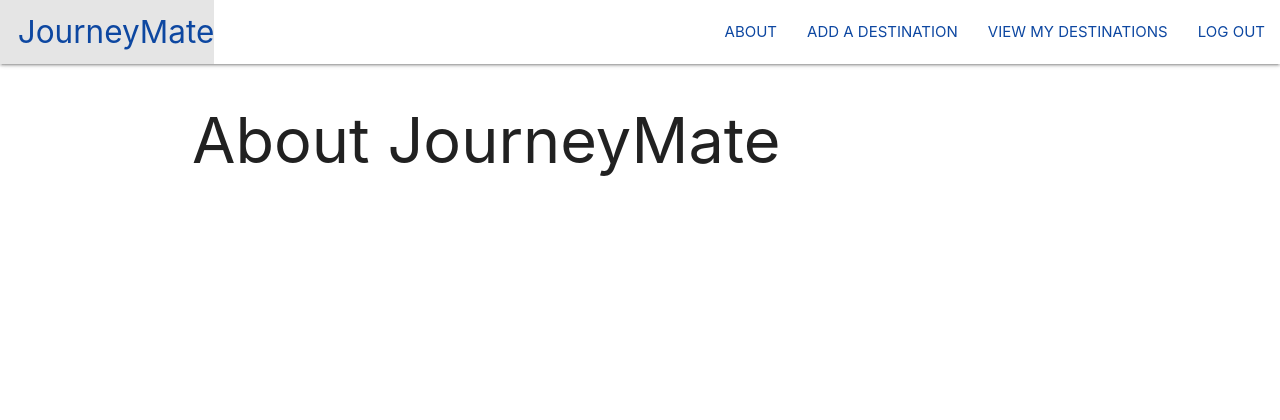
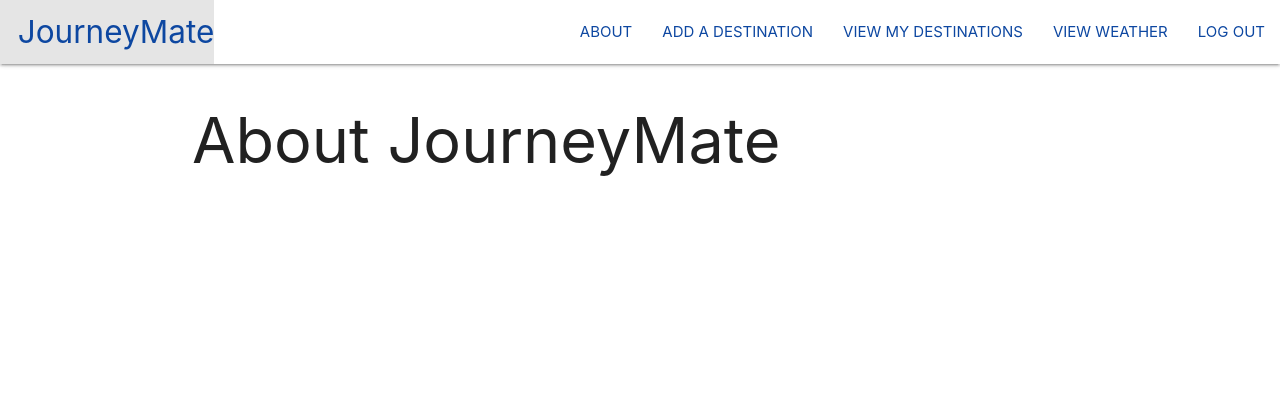
Before and after one commit to pattongrooms/project-3-STP, a Django app: page /about/ in a window 1280 px wide. Shown: the top 420 px of the page. Run offline with Django 4.2, Linux system fonts and the light colour scheme; the visitor is signed in with stand-in values (Sample User, id 1).

Commit message:
weather page rendering with link added

```diff
--- a/journeymate/main_app/templates/base.html
+++ b/journeymate/main_app/templates/base.html
@@ -38,6 +38,8 @@
             {% if user.is_authenticated %}
               <li><a class="blue-text text-darken-4" href="{% url 'destinations_create' %}">ADD A DESTINATION</a></li>
               <li><a class="blue-text text-darken-4" href="{% url 'index' %}">VIEW MY DESTINATIONS</a></li>
+              <li><a class="blue-text text-darken-4" href="{% url 'weather' %}">VIEW WEATHER</a></li>
+
               <li><a class="blue-text text-darken-4" href="{% url 'logout' %}">LOG OUT</a></li>
             {% else %}
               <li><a class="blue-text text-darken-4" href="{% url 'signup' %}">SIGN UP</a></li>
--- a/journeymate/main_app/urls.py
+++ b/journeymate/main_app/urls.py
@@ -42,7 +42,7 @@ urlpatterns = [
       name='signup'),
 
     path(
-      'destinations/<int:destination_id>/weather/',
+      'destinations/weather/',
       views.weather,
       name='weather',
     )
--- a/journeymate/main_app/views.py
+++ b/journeymate/main_app/views.py
@@ -40,10 +40,10 @@ def destinations_detail(request, destination_id):
     )
 
 
-def weather(request, destination_id):
+def weather(request):
   key = os.environ['WEATHER_ACCESS_KEY']
   url = f'http://api.openweathermap.org/data/2.5/weather?q=Boston&units=imperial&APPID={key}'
-  city = 'Winston-Salem'
+  city = 'Boston'
   r = requests.get(url.format(city)).json()
 
   destination_weather = {
```
